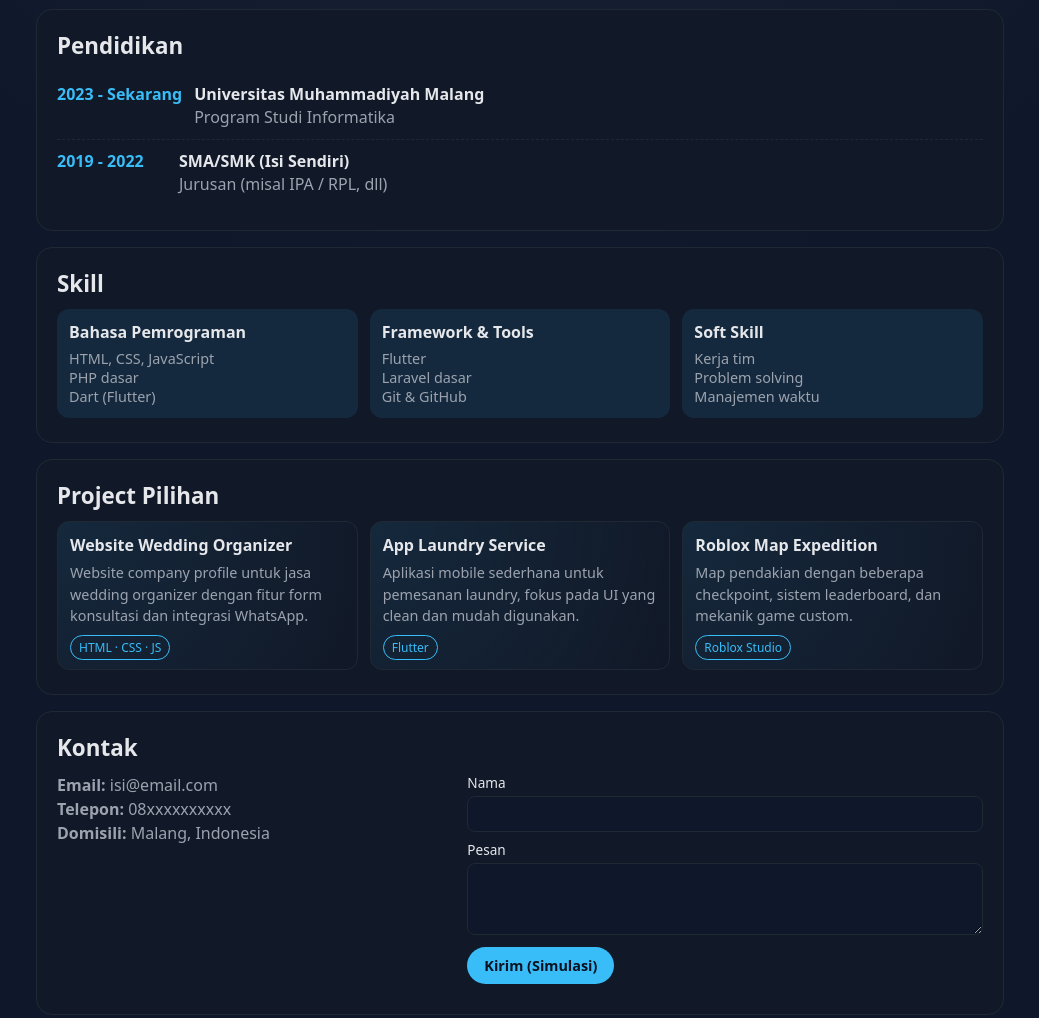
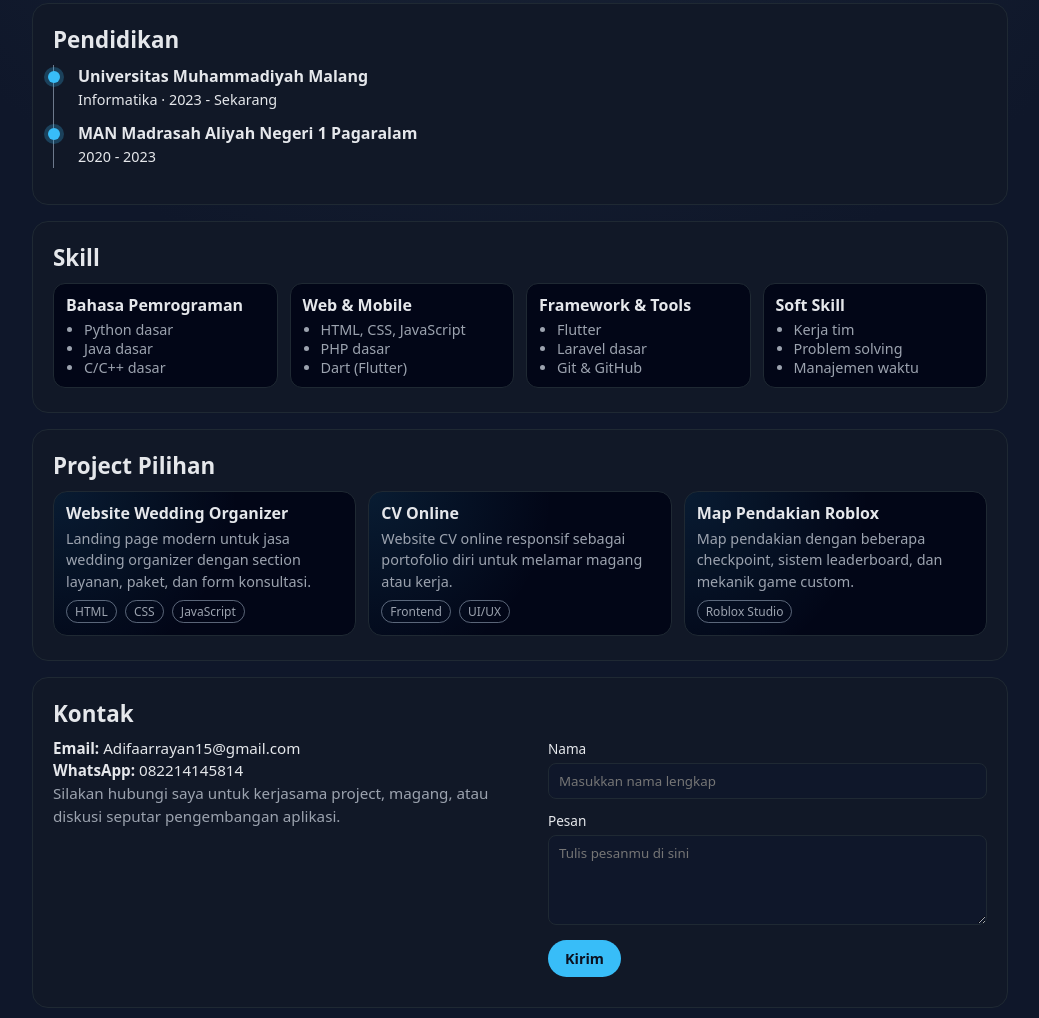
Before and after one commit to Raynsar/Tugas3_Web, a plain HTML site: page index.html in a window 1280 px wide. Shown: the part 442-1460 px from the top of the page, without its empty margins (120-1159 px from the left). Drawn offline with Linux system fonts and the light colour scheme.

Commit message:
Fixed Eror

```diff
--- a/index.html
+++ b/index.html
@@ -12,10 +12,12 @@
       <h1>Adifa Ar-Rayan</h1>
       <p class="tagline">Mahasiswa Informatika · Web & Mobile Enthusiast</p>
       <div class="hero-buttons">
+        <!-- Download CV (pastikan file PDF-nya ada dan namanya sama) -->
+        <a href="cv-adifa-ar-rayan.pdf" class="btn ghost" download>Download CV</a>
         <a href="#contact" class="btn primary">Hubungi Saya</a>
-        <button id="toggle-theme" class="btn ghost">Mode Gelap / Terang</button>
       </div>
     </div>
+
     <div class="hero-right">
       <!-- FOTO PROFIL -->
       <img src="profile.jpg" alt="Foto Profil Adifa Ar-Rayan" class="profile-pic">
@@ -47,17 +49,18 @@
       <h2>Pendidikan</h2>
       <div class="timeline">
         <div class="timeline-item">
-          <div class="timeline-year">2023 - Sekarang</div>
+          <div class="timeline-dot"></div>
           <div class="timeline-content">
             <h3>Universitas Muhammadiyah Malang</h3>
-            <p>Program Studi Informatika</p>
+            <p>Informatika · 2023 - Sekarang</p>
           </div>
         </div>
+
         <div class="timeline-item">
-          <div class="timeline-year">2019 - 2022</div>
+          <div class="timeline-dot"></div>
           <div class="timeline-content">
-            <h3>SMA/SMK (Isi Sendiri)</h3>
-            <p>Jurusan (misal IPA / RPL, dll)</p>
+            <h3>MAN Madrasah Aliyah Negeri 1 Pagaralam</h3>
+            <p>2020 - 2023</p>
           </div>
         </div>
       </div>
@@ -69,6 +72,14 @@
       <div class="skill-grid">
         <div class="skill-item">
           <h3>Bahasa Pemrograman</h3>
+          <ul>
+            <li>Python dasar</li>
+            <li>Java dasar</li>
+            <li>C/C++ dasar</li>
+          </ul>
+        </div>
+        <div class="skill-item">
+          <h3>Web & Mobile</h3>
           <ul>
             <li>HTML, CSS, JavaScript</li>
             <li>PHP dasar</li>
@@ -101,23 +112,25 @@
         <article class="project-card">
           <h3>Website Wedding Organizer</h3>
           <p>
-            Website company profile untuk jasa wedding organizer dengan
-            fitur form konsultasi dan integrasi WhatsApp.
+            Landing page modern untuk jasa wedding organizer dengan section layanan, paket,
+            dan form konsultasi.
           </p>
-          <span class="badge">HTML · CSS · JS</span>
+          <span class="badge">HTML</span>
+          <span class="badge">CSS</span>
+          <span class="badge">JavaScript</span>
         </article>
 
         <article class="project-card">
-          <h3>App Laundry Service</h3>
+          <h3>CV Online</h3>
           <p>
-            Aplikasi mobile sederhana untuk pemesanan laundry, fokus pada UI
-            yang clean dan mudah digunakan.
+            Website CV online responsif sebagai portofolio diri untuk melamar magang atau kerja.
           </p>
-          <span class="badge">Flutter</span>
+          <span class="badge">Frontend</span>
+          <span class="badge">UI/UX</span>
         </article>
 
         <article class="project-card">
-          <h3>Roblox Map Expedition</h3>
+          <h3>Map Pendakian Roblox</h3>
           <p>
             Map pendakian dengan beberapa checkpoint, sistem leaderboard,
             dan mekanik game custom.
@@ -132,18 +145,24 @@
       <h2>Kontak</h2>
       <div class="contact-grid">
         <div>
-          <p><strong>Email:</strong> isi@email.com</p>
-          <p><strong>Telepon:</strong> 08xxxxxxxxxx</p>
-          <p><strong>Domisili:</strong> Malang, Indonesia</p>
+          <p><strong>Email:</strong> Adifaarrayan15@gmail.com</p>
+          <p><strong>WhatsApp:</strong> 082214145814</p>
+          <p class="muted">
+            Silakan hubungi saya untuk kerjasama project, magang, atau diskusi seputar
+            pengembangan aplikasi.
+          </p>
         </div>
+
         <form id="contact-form">
-          <label>Nama
-            <input type="text" id="nama" required />
-          </label>
-          <label>Pesan
-            <textarea id="pesan" rows="3" required></textarea>
-          </label>
-          <button type="submit" class="btn primary">Kirim (Simulasi)</button>
+          <div class="field">
+            <label for="nama">Nama</label>
+            <input type="text" id="nama" placeholder="Masukkan nama lengkap" />
+          </div>
+          <div class="field">
+            <label for="pesan">Pesan</label>
+            <textarea id="pesan" rows="4" placeholder="Tulis pesanmu di sini"></textarea>
+          </div>
+          <button type="submit" class="btn primary">Kirim </button>
           <p id="form-status" class="status-text"></p>
         </form>
       </div>
--- a/script.js
+++ b/script.js
@@ -1,26 +1,28 @@
-// Smooth scroll untuk nav
-document.querySelectorAll(".navbar a").forEach((link) => {
+// Smooth scroll untuk semua link yang menuju section (#...)
+document.querySelectorAll('a[href^="#"]').forEach((link) => {
   link.addEventListener("click", (e) => {
+    const href = link.getAttribute("href");
+    if (!href || href === "#") return;
+
+    const target = document.querySelector(href);
+    if (target) {
       e.preventDefault();
-    const target = document.querySelector(link.getAttribute("href"));
-    if (target) {
-      target.scrollIntoView({ behavior: "smooth" });
+      target.scrollIntoView({
+        behavior: "smooth",
+        block: "start",
+      });
     }
   });
 });
 
-// Toggle light/dark mode
-const btnToggle = document.getElementById("toggle-theme");
-btnToggle.addEventListener("click", () => {
-  document.body.classList.toggle("light");
-});
-
-// Simulasi submit form
+// Form kontak (simulasi)
 const form = document.getElementById("contact-form");
 const statusText = document.getElementById("form-status");
 
+if (form && statusText) {
   form.addEventListener("submit", (e) => {
     e.preventDefault();
+
     const nama = document.getElementById("nama").value.trim();
     const pesan = document.getElementById("pesan").value.trim();
 
@@ -32,3 +34,4 @@ form.addEventListener("submit", (e) => {
     statusText.textContent = `Terima kasih, ${nama}. Pesanmu sudah tercatat (simulasi).`;
     form.reset();
   });
+}
--- a/style.css
+++ b/style.css
@@ -8,21 +8,15 @@
   --border: #1f2933;
 }
 
-body.light {
-  --bg: #f3f4f6;
-  --bg-card: #ffffff;
-  --accent: #2563eb;
-  --accent-soft: rgba(37, 99, 235, 0.08);
-  --text: #111827;
-  --muted: #6b7280;
-  --border: #e5e7eb;
-}
-
 * {
   box-sizing: border-box;
   margin: 0;
   padding: 0;
   font-family: system-ui, -apple-system, BlinkMacSystemFont, "Segoe UI", sans-serif;
+}
+
+html {
+  scroll-behavior: smooth;
 }
 
 body {
@@ -36,19 +30,20 @@ body {
 .hero {
   max-width: 1000px;
   margin: 32px auto 16px;
-  padding: 24px 24px 32px;
-  display: flex;
+  padding: 24px 24px 28px;
+  display: grid;
+  grid-template-columns: 2fr 1.2fr;
   gap: 24px;
-  justify-content: space-between;
   align-items: center;
-  border-radius: 20px;
-  background: linear-gradient(135deg, rgba(56, 189, 248, 0.2), transparent),
-              var(--bg-card);
-  border: 1px solid var(--border);
+  border-radius: 24px;
+  background: radial-gradient(circle at top left, rgba(56, 189, 248, 0.15), transparent 55%),
+    linear-gradient(to bottom right, rgba(15, 23, 42, 0.98), rgba(15, 23, 42, 0.94));
+  border: 1px solid rgba(148, 163, 184, 0.3);
+  box-shadow: 0 18px 45px rgba(15, 23, 42, 0.8);
 }
 
 .hero-left h1 {
-  font-size: 2.4rem;
+  font-size: clamp(1.9rem, 3vw, 2.4rem);
   margin-bottom: 8px;
 }
 
@@ -63,13 +58,12 @@ body {
   flex-wrap: wrap;
 }
 
+/* FOTO PROFIL */
+
 .hero-right {
   display: flex;
   justify-content: center;
-  align-items: center;
 }
-
-/* FOTO PROFIL */
 
 .profile-pic {
   width: 140px;
@@ -91,12 +85,8 @@ body {
   border-bottom: 1px solid var(--border);
   display: flex;
   justify-content: center;
-  gap: 24px;
+  gap: 20px;
   padding: 10px 16px;
-}
-
-body.light .navbar {
-  background: rgba(243, 244, 246, 0.8);
 }
 
 .navbar a {
@@ -113,8 +103,8 @@ body.light .navbar {
 
 main {
   max-width: 1000px;
-  margin: 0 auto 40px;
-  padding: 0 16px;
+  margin: 0 auto 32px;
+  padding: 0 12px;
 }
 
 .card {
@@ -131,113 +121,131 @@ main {
 }
 
 .card p {
-  color: var(--muted);
+  font-size: 0.95rem;
   line-height: 1.5;
 }
 
 /* TIMELINE */
 
 .timeline {
-  margin-top: 12px;
+  margin-top: 10px;
+  border-left: 1px solid rgba(148, 163, 184, 0.7);
+  padding-left: 16px;
 }
 
 .timeline-item {
-  display: flex;
-  gap: 12px;
-  padding: 10px 0;
-  border-top: 1px dashed var(--border);
+  position: relative;
+  padding-left: 8px;
+  margin-bottom: 12px;
 }
 
-.timeline-item:first-child {
-  border-top: none;
-}
-
-.timeline-year {
-  min-width: 110px;
-  font-weight: 600;
-  color: var(--accent);
+.timeline-dot {
+  position: absolute;
+  left: -22px;
+  top: 6px;
+  width: 12px;
+  height: 12px;
+  border-radius: 999px;
+  background: var(--accent);
+  box-shadow: 0 0 0 4px rgba(56, 189, 248, 0.25);
 }
 
 .timeline-content h3 {
   font-size: 1rem;
+  margin-bottom: 2px;
 }
 
-/* SKILLS */
+.timeline-content p {
+  font-size: 0.9rem;
+}
+
+.muted {
+  color: var(--muted);
+  font-size: 0.85rem;
+}
+
+/* SKILL */
 
 .skill-grid {
+  display: grid;
+  grid-template-columns: repeat(auto-fit, minmax(200px, 1fr));
+  gap: 12px;
+  margin-top: 10px;
+}
+
+.skill-item {
+  background: #020617;
+  border-radius: 12px;
+  border: 1px solid var(--border);
+  padding: 10px 12px;
+}
+
+.skill-item h3 {
+  font-size: 1rem;
+  margin-bottom: 4px;
+}
+
+.skill-item ul {
+  list-style: disc;
+  padding-left: 18px;
+  font-size: 0.9rem;
+  color: var(--muted);
+}
+
+/* PROJECT */
+
+.project-grid {
   display: grid;
   grid-template-columns: repeat(auto-fit, minmax(230px, 1fr));
   gap: 12px;
   margin-top: 10px;
 }
 
-.skill-item {
-  background: var(--accent-soft);
-  border-radius: 12px;
-  padding: 12px;
-}
-
-.skill-item h3 {
-  font-size: 1rem;
-  margin-bottom: 6px;
-}
-
-.skill-item ul {
-  list-style: none;
-}
-
-.skill-item li {
-  font-size: 0.9rem;
-  color: var(--muted);
-}
-
-/* PROJECTS */
-
-.project-grid {
-  margin-top: 10px;
-  display: grid;
-  grid-template-columns: repeat(auto-fit, minmax(230px, 1fr));
-  gap: 12px;
-}
-
 .project-card {
-  border-radius: 12px;
-  padding: 12px;
+  background: radial-gradient(circle at top left, rgba(56, 189, 248, 0.12), transparent 55%),
+    #020617;
+  border-radius: 14px;
   border: 1px solid var(--border);
-  background: radial-gradient(circle at top left, var(--accent-soft), var(--bg-card));
+  padding: 10px 12px 12px;
 }
 
 .project-card h3 {
   font-size: 1rem;
-  margin-bottom: 6px;
+  margin-bottom: 4px;
 }
 
 .project-card p {
   font-size: 0.9rem;
-  margin-bottom: 8px;
+  color: var(--muted);
+  margin-bottom: 6px;
 }
 
 .badge {
+  display: inline-flex;
+  align-items: center;
+  padding: 2px 8px;
+  border-radius: 999px;
+  border: 1px solid rgba(148, 163, 184, 0.6);
   font-size: 0.75rem;
-  padding: 3px 8px;
-  border-radius: 999px;
-  border: 1px solid var(--accent);
-  color: var(--accent);
+  color: var(--muted);
+  margin-right: 4px;
 }
 
-/* CONTACT */
+/* KONTAK */
 
 .contact-grid {
-  margin-top: 10px;
   display: grid;
-  grid-template-columns: minmax(0, 1.3fr) minmax(0, 1.7fr);
+  grid-template-columns: 1.2fr 1.1fr;
   gap: 16px;
+  margin-top: 8px;
 }
 
-label {
-  display: block;
+.field {
+  margin-bottom: 10px;
+}
+
+.field label {
   font-size: 0.85rem;
-  margin-bottom: 8px;
 }
 
 input,
@@ -283,28 +291,28 @@ textarea:focus {
 .status-text {
   font-size: 0.8rem;
   margin-top: 6px;
-  color: var(--accent);
+  color: var(--muted);
 }
 
 /* FOOTER */
 
 .footer {
   text-align: center;
-  padding: 16px;
-  font-size: 0.8rem;
+  padding: 16px 0 24px;
+  font-size: 0.85rem;
   color: var(--muted);
 }
 
 /* RESPONSIVE */
 
-@media (max-width: 720px) {
+@media (max-width: 768px) {
   .hero {
-    flex-direction: column;
-    align-items: flex-start;
+    grid-template-columns: 1fr;
+    text-align: left;
   }
 
   .hero-right {
-    align-self: center;
+    margin-top: 16px;
   }
 
   .contact-grid {
```
Lines whose indentation alone changed are shown as unchanged.
